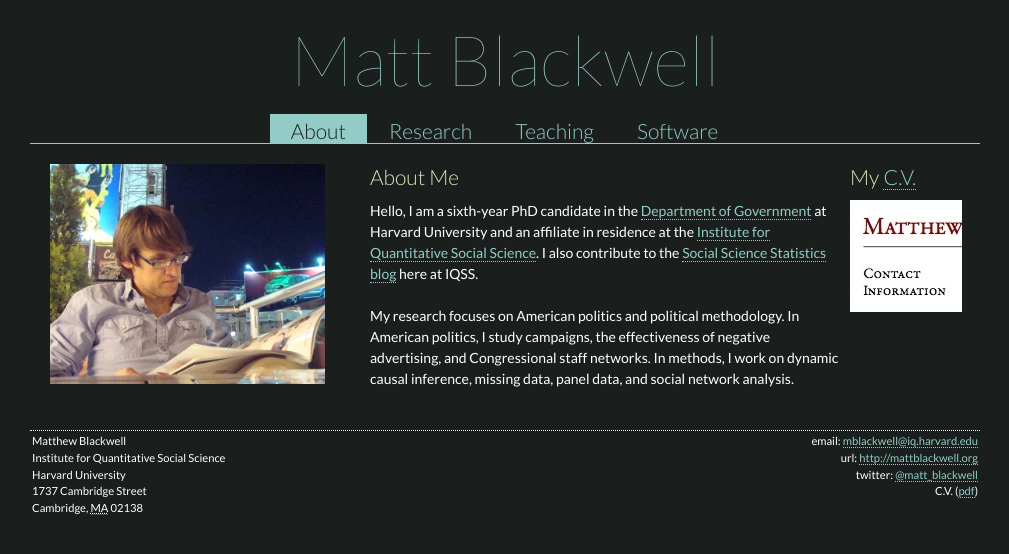
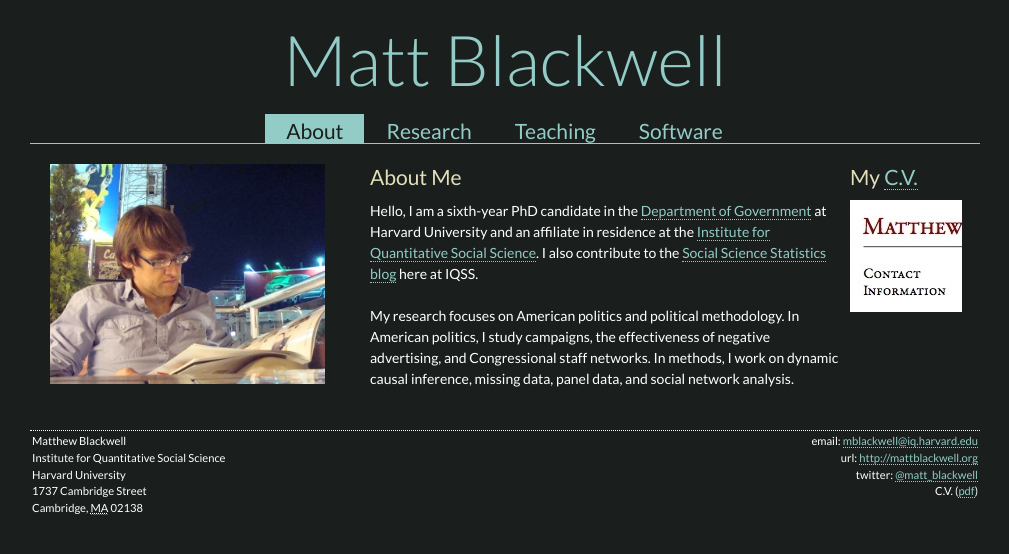
Before and after one commit to mattblackwell/mattblackwell.github.com, a Jekyll site: the page built from index.html, in a window 1280 px wide. Shown: the top 554 px of the page, without its empty margins (135-1144 px from the left). Built offline with Jekyll 4.4.1, drawn with Linux system fonts in a browser that asks for light colours.

Commit message:
Slightly thicker font

```diff
--- a/css/matt.css
+++ b/css/matt.css
@@ -32,7 +32,7 @@ h1,h2,h3,h4,h5,h6 {
     line-height: 1.2;
     color: #E3DFBA;
     font-family: "Lato", "Bitstream Vera Sans", helvetica, arial, sans-serif;
-    font-weight: 300;
+    font-weight: 400;
 }
 
 h3 {
@@ -71,7 +71,7 @@ a img {
 
 #title {
     font-family: "Lato", "Calibri", Verdana, sans-serif;
-    font-weight: 100;
+    font-weight: 300;
     text-align: center;
     margin: 5pt;
     font-size: 5em;
@@ -97,7 +97,7 @@ a img {
     width: 100%;
     font-size: 1.5em;
     font-family: "Lato", "Calibri", Verdana, sans-serif;
-    font-weight: 300;
+    font-weight: 400;
     line-height: normal;
 }
 
```
